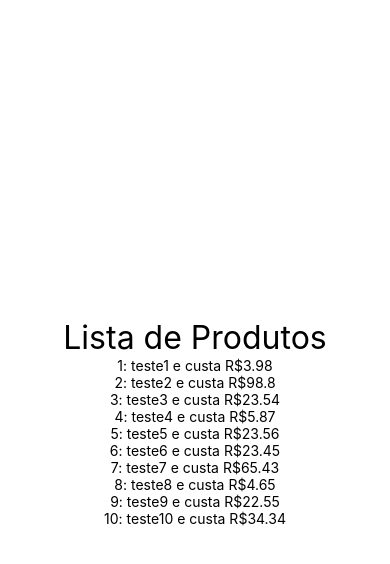
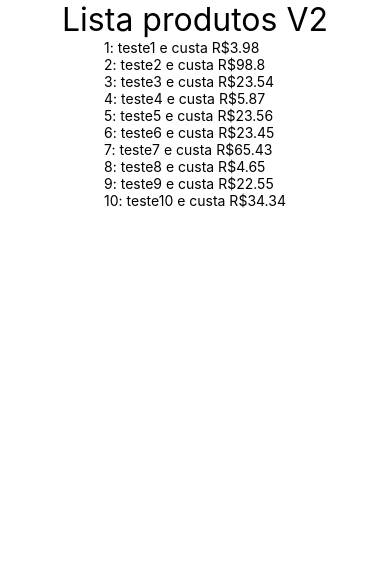
Before and after one commit to iwebwork/ExercicioosCod3r, a React Native app: screen / in a window 390 px wide. Shown: the top 564 px of the page. Built offline with nearby package versions, Linux system fonts and the light colour scheme.

Commit message:
Renderização de lista com FlatList

```diff
--- a/src/App.js
+++ b/src/App.js
@@ -15,7 +15,8 @@ import { View,SafeAreaView } from 'react-native'
 // import Familia from './components/relacao/Familia'
 // import Membro from './components/relacao/Membro'
 // import UsuarioLogado from './components/UsuarioLogado'
-import ListaProdutos from './components/produtos/ListProdutos'
+// import ListaProdutos from './components/produtos/ListProdutos'
+import ListaProdutosV2 from './components/produtos/ListaProdutosV2'
 
 import Estilo from './components/estilo'
 
@@ -25,50 +26,53 @@ export default () => {
     // const b = getRandomIntInclusive(1, 60)
     return (
         <SafeAreaView style={Estilo.AjustarTexto}>
-            <ListaProdutos/>
-        </SafeAreaView>
-        //     <UsuarioLogado
-        //         usuario={{
-        //             nome:"Igor",
-        //             email:"teste@teste.com"
-        //         }}
-        //     />
-        //     <UsuarioLogado
-        //         usuario={{
+            <ListaProdutosV2/>
 
-        //         }}
-        //     />
-        //     <UsuarioLogado
-        //         usuario={{
-        //             nome:"",
-        //             email:""
-        //         }}
-        //     />
-        //     <UsuarioLogado
-        //         usuario={
-        //             null
-        //         }
-        //     />
-        /* <Familia>
+            {/* <ListaProdutos/>
+                <UsuarioLogado
+                        usuario={{
+                            nome:"Igor",
+                            email:"teste@teste.com"
+                        }}
+                    />
+                    <UsuarioLogado
+                        usuario={{
+
+                }}
+            /> */
+            /* <UsuarioLogado
+                 usuario={{
+                     nome:"",
+                     email:""
+                    }}
+             />
+             <UsuarioLogado
+                 usuario={
+                     null
+                    }
+             /> */}
+            {/* <Familia>
                 <Membro nome="Igor" sobrenome="Da Silva"></Membro>
                 <Membro nome="Fulano" sobrenome="Da Beltrano"></Membro>
             </Familia>
             <Familia>
                 <Membro nome="Joaquin" sobrenome="De arruda"></Membro>
                 <Membro nome="Orlando" sobrenome="Da Belar"></Membro>
-        </Familia> */
-        /* <ParImpar num={num}/> */
-        /* <ContadorV2/> */
-        /* <PaiIndireto></PaiIndireto> */
-        /* <PaiDireto></PaiDireto> */
-        /* <Contador inicial={0} incremento = {5}/> */
-        /* <Titulo principal="Contador" secundario=""/> */
-        /* <Botao /> */
-        /* <Aleatorio a={a} b={b} />
-        <MinMax maior={Maior(a, b)} menor={Menor(a, b)} soma={Somar(a, b)} /> */
-        /* <Padrao></Padrao>
-        <ComponentDois></ComponentDois>
-        <ComponentTres></ComponentTres>
-        <PrimeiroComponente/> */
+            </Familia> */}
+            {/* <ParImpar num={num}/> */}
+            {/* <ContadorV2/> */}
+            {/* <PaiIndireto></PaiIndireto> */}
+            {/* <PaiDireto></PaiDireto> */}
+            {/* <Contador inicial={0} incremento = {5}/> */}
+            {/* <Titulo principal="Contador" secundario=""/> */}
+            {/* <Botao /> */}
+            { /* <Aleatorio a={a} b={b} /> */}
+            {/* <MinMax maior={Maior(a, b)} menor={Menor(a, b)} soma={Somar(a, b)} /> */}
+            {/* <Padrao></Padrao>  */}
+            {/* <ComponentDois></ComponentDois> */}
+            {/* <ComponentTres></ComponentTres> */}
+            {/* <PrimeiroComponente/> */}
+        </SafeAreaView>
+
         )
     }
--- /dev/null
+++ b/src/components/produtos/ListaProdutosV2.js
@@ -0,0 +1,26 @@
+import React, {useState} from 'react'
+import {FlatList,Text} from 'react-native'
+import Estilo from './../estilo'
+import Produtos from './produtos'
+
+export default props => {
+
+    const produtos = ({item: p}) => {
+        return (
+            <Text>
+                {p.id}: {p.nome} e custa R${p.preco}
+            </Text>
+        )
+    }
+
+    return (
+        <>
+            <Text style={Estilo.TxtGrande}>Lista produtos V2</Text>
+            <FlatList
+                data={Produtos}
+                keyExtractor={i => `${i.id}`}
+                renderItem={produtos}
+            />
+        </>
+    )
+}
```
Lines whose indentation alone changed are shown as unchanged.
